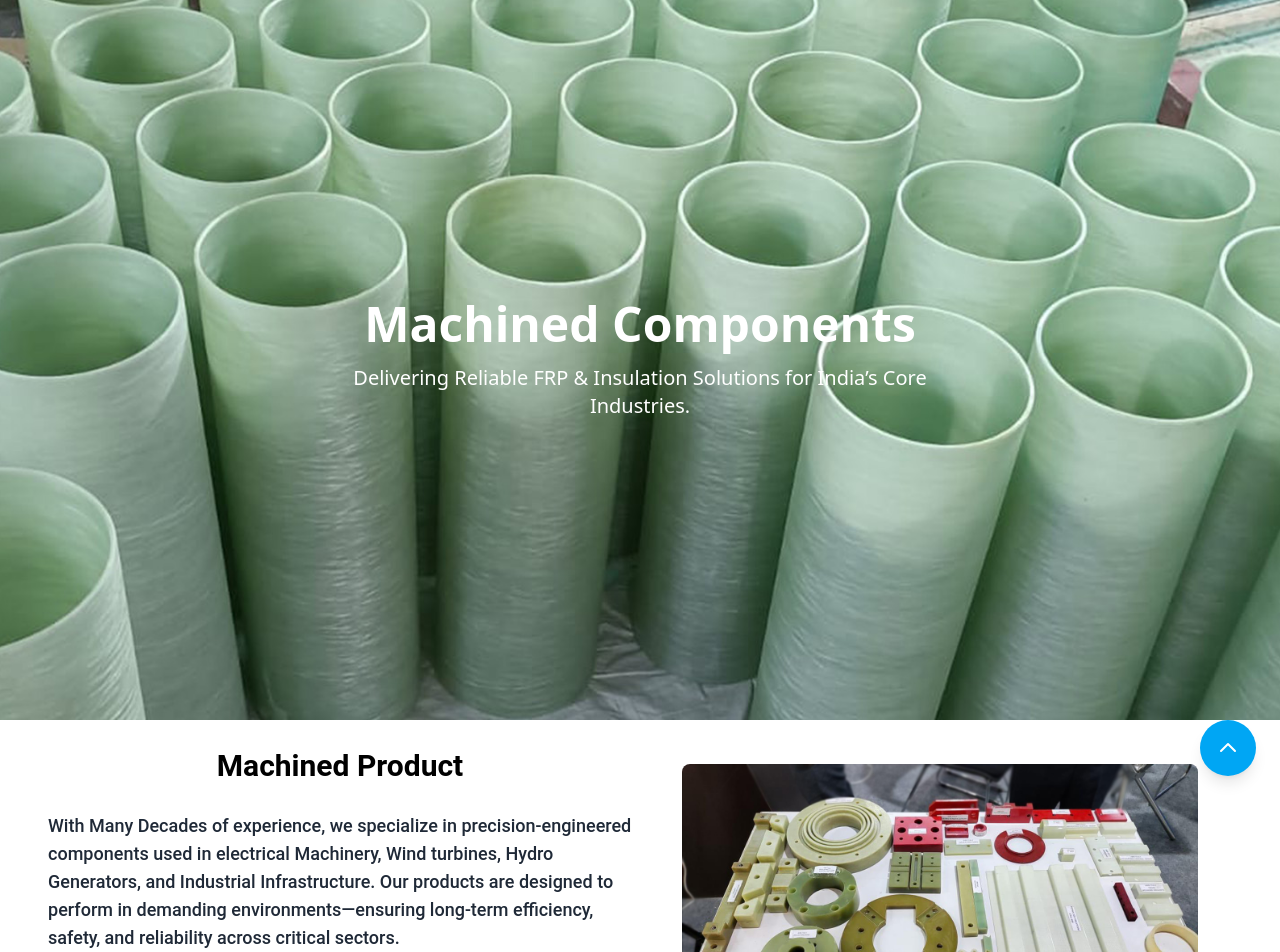
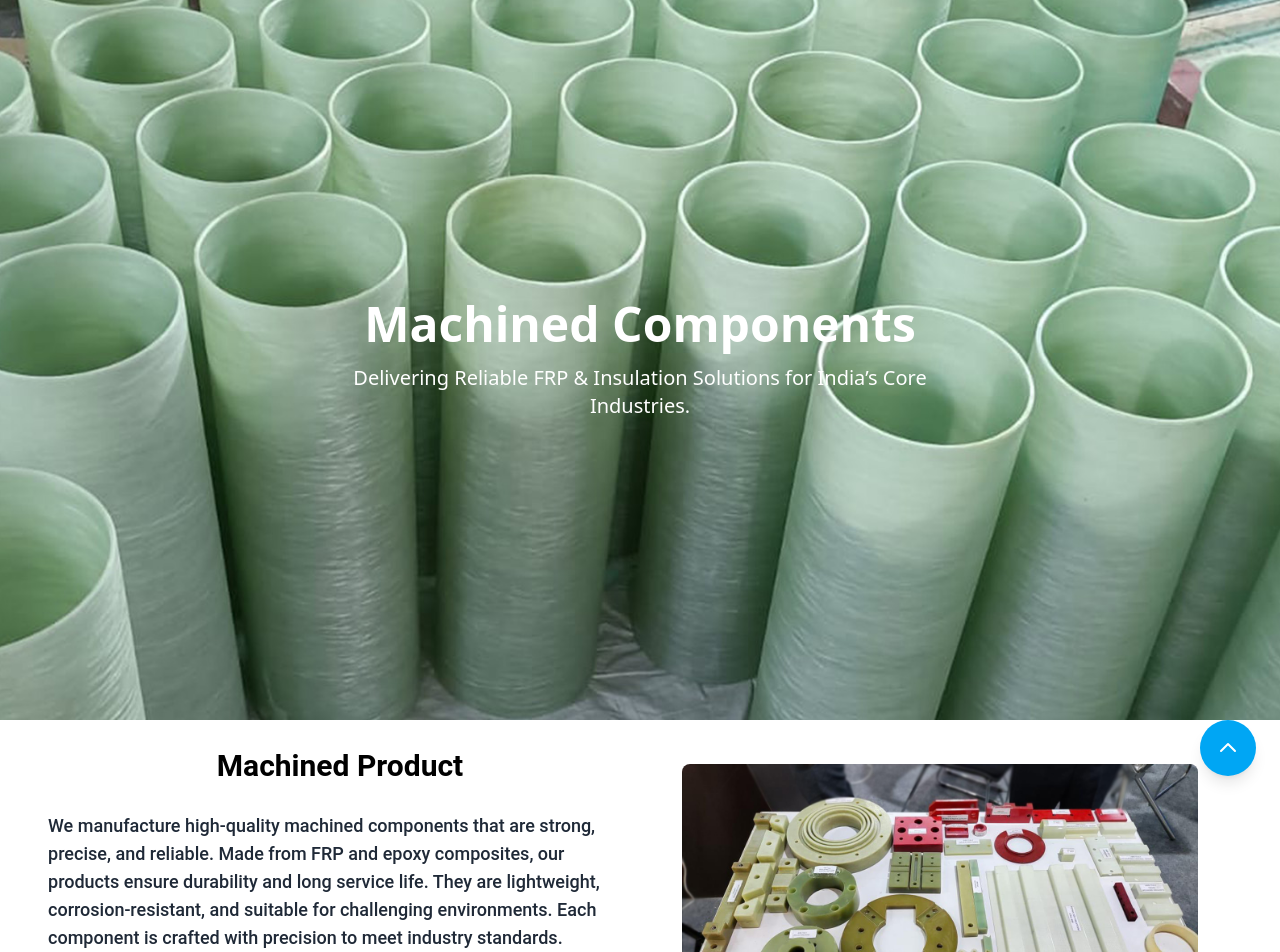
Before and after one commit to DIKAYINSU/Web-application, a React (Vite) app: page /Machined in a window 1280 px wide. Shown: the top 952 px of the page. Built offline with nearby package versions, Linux system fonts and the light colour scheme.

Commit message:
be a responsible man yash

```diff
--- a/src/Pages/Machined.jsx
+++ b/src/Pages/Machined.jsx
@@ -39,11 +39,10 @@ function Machined() {
 
                         <div className="text-base font-medium text-gray-800 transition-all duration-300 ease-in-out hover:scale-103 hover:text-black">
                             <p className='font-Roboto text-lg pt-7'>
-                                With Many Decades of experience, we
-                                specialize in precision-engineered components used in electrical
-                                Machinery, Wind turbines, Hydro Generators, and Industrial Infrastructure. Our products are designed to
-                                perform in demanding environments—ensuring long-term efficiency, safety, and reliability across critical
-                                sectors.
+                                We manufacture high-quality machined components that are strong, precise, and reliable.
+                                Made from FRP and epoxy composites, our products ensure durability and long service life.
+                                They are lightweight, corrosion-resistant, and suitable for challenging environments.
+                                Each component is crafted with precision to meet industry standards.
                             </p>
                         </div>
                         <div className="text-base font-medium text-gray-800 transition-all duration-300 ease-in-out hover:scale-103 hover:text-black">
--- a/src/components/Founder.jsx
+++ b/src/components/Founder.jsx
@@ -1,5 +1,5 @@
 import React from 'react'
-import FounderImage from '../assets/Images/img1.jpeg'
+import FounderImage from '../assets/Images/officeImage.webp'
 // import Typewriter from 'typewriter-effect';
 
 function Founder() {
```
Lines whose indentation alone changed are shown as unchanged.
